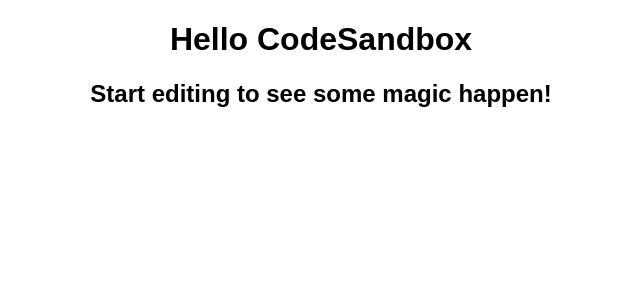
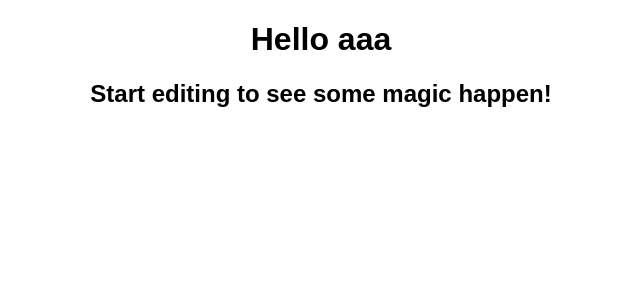
Before and after one commit to Takuya-Ampi/react_todo, a React (Create React App) app: page / in a window 1280 px wide. Shown: the top 300 px of the page, without its empty margins (319-959 px from the left). Built offline with nearby package versions, Linux system fonts and the light colour scheme.

Commit message:
test commit

```diff
--- a/src/App.js
+++ b/src/App.js
@@ -3,7 +3,7 @@
 export default function App() {
   return (
     <div className="App">
-      <h1>Hello CodeSandbox</h1>
+      <h1>Hello aaa</h1>
       <h2>Start editing to see some magic happen!</h2>
     </div>
   );
```
